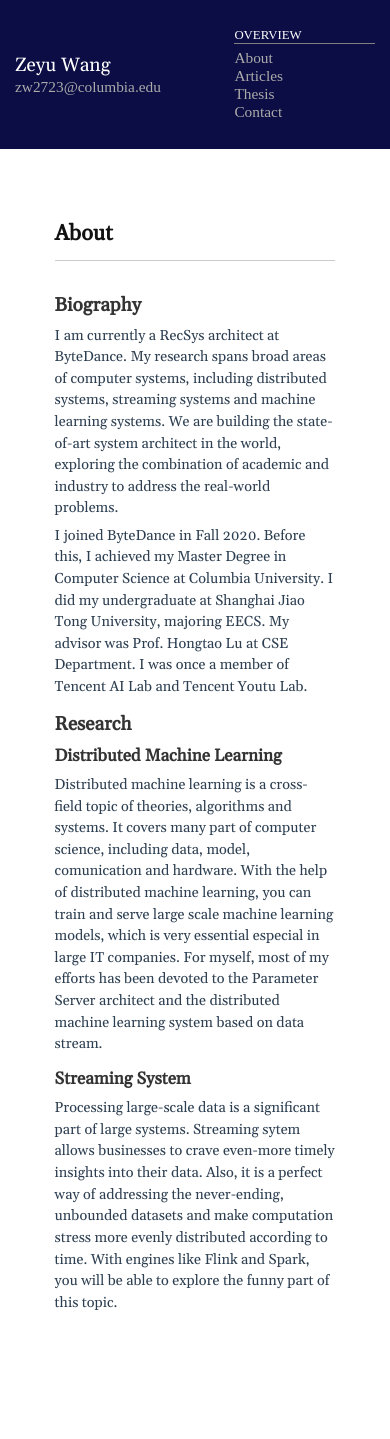
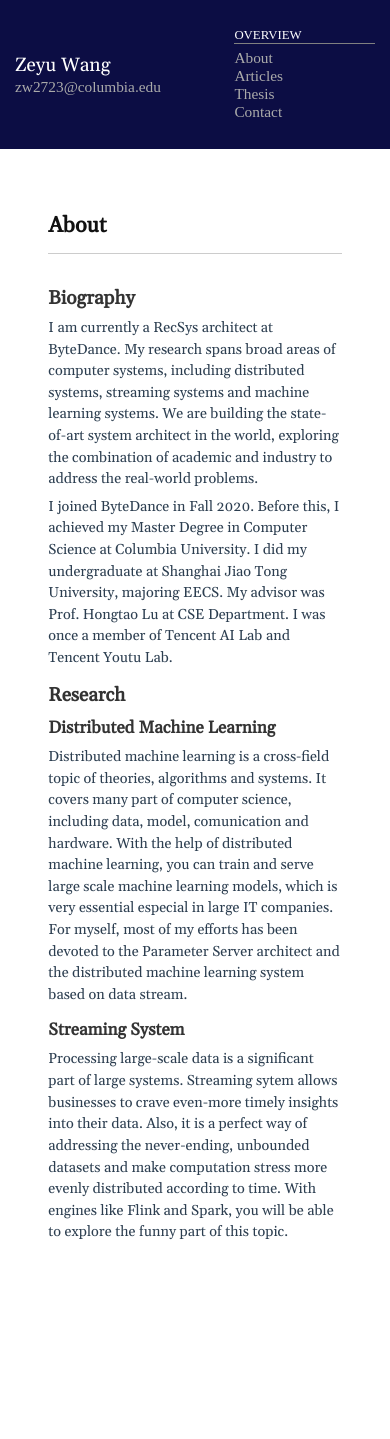
Before and after one commit to WAangzE/ze.github.io, a Jekyll site: the page built from index.md, in a window 390 px wide. Built offline with Jekyll 4.4.1, drawn with Linux system fonts in a browser that asks for light colours; after the commit the page ends 1362 px from its top, so only the background shows below that.

Commit message:
update persional site

```diff
--- a/public/css/style.css
+++ b/public/css/style.css
@@ -336,7 +336,7 @@ footer {
 
 	.content {
 		padding: 0px;
-		margin: 5%;
+		margin: 3%;
 	}
 	.container {
 	    flex-direction: column;
```
